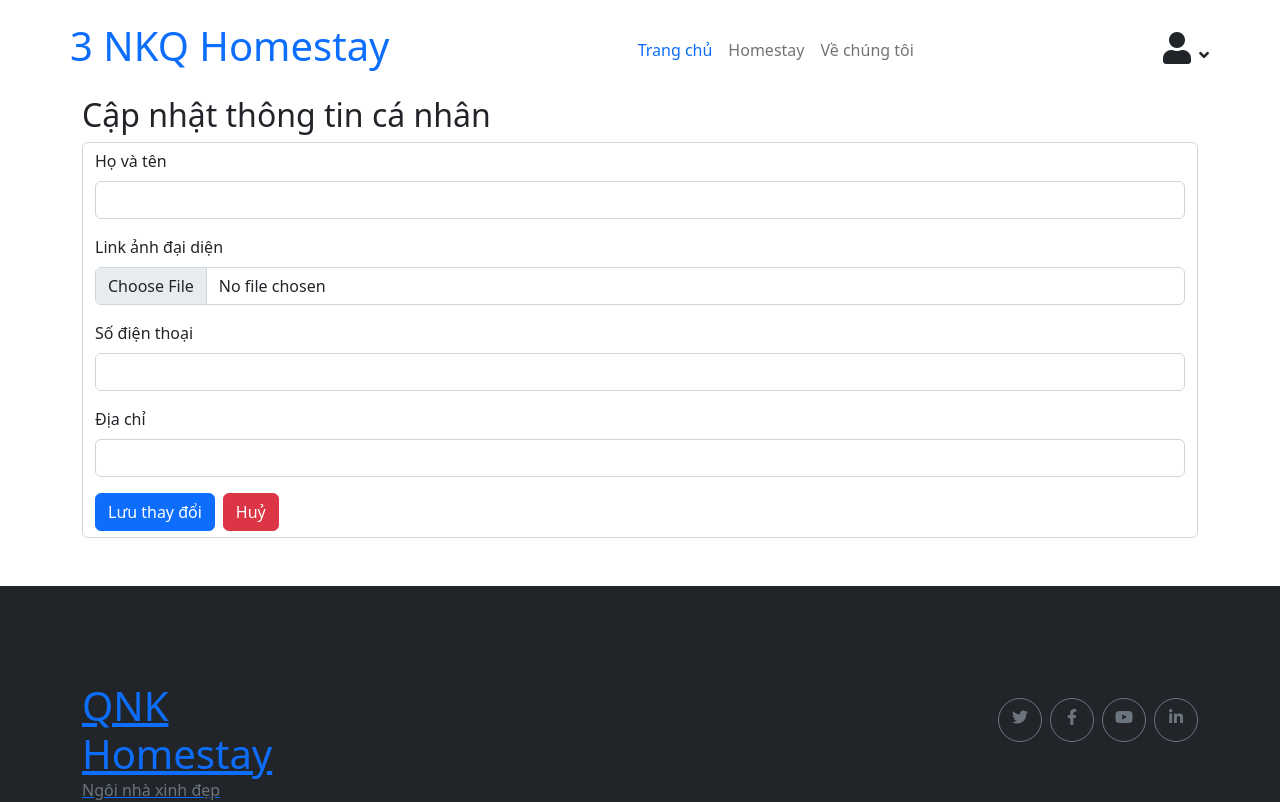
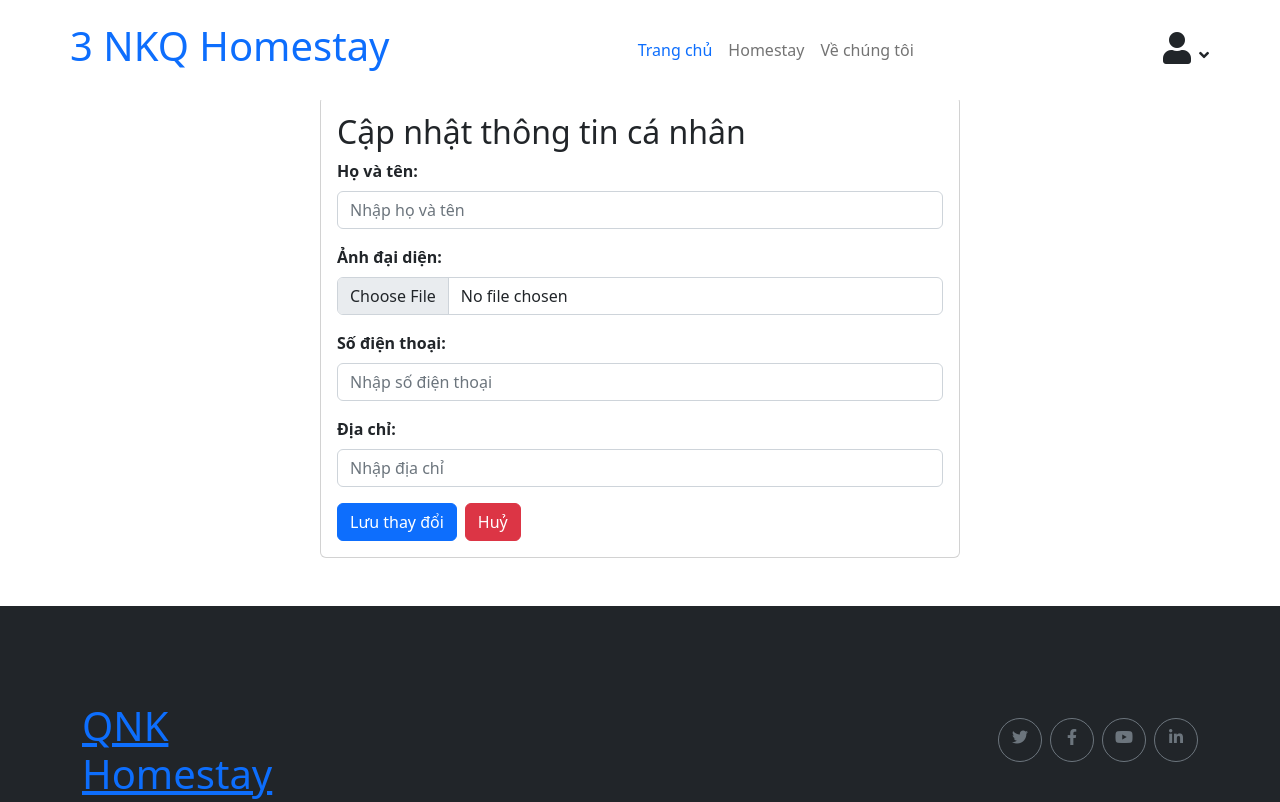
Before and after one commit to Module6-Project-Home/DN-HN-HOME-FE, a React (Create React App) app: page /profile-update in a window 1280 px wide. Shown: the top 802 px of the page. Built offline with nearby package versions, Linux system fonts and the light colour scheme; no server answers.

Commit message:
refactor code

```diff
--- a/src/components/user/UpdateUserProfile.js
+++ b/src/components/user/UpdateUserProfile.js
@@ -1,9 +1,10 @@
-import React, { useState, useEffect } from 'react';
+import React, {useState, useEffect} from 'react';
 import axios from 'axios';
-import { useNavigate } from 'react-router-dom';
-import { toast, ToastContainer } from 'react-toastify';
+import {useNavigate} from 'react-router-dom';
+import {toast, ToastContainer} from 'react-toastify';
 import 'react-toastify/dist/ReactToastify.css'; // Import CSS của react-toastify
 import {uploadImageToFirebase} from "../firebaseUpload";
+import {API_URL} from "../constants/constants";
 
 const UpdateUserProfile = () => {
     const [userProfile, setUserProfile] = useState({
@@ -35,7 +36,7 @@ const UpdateUserProfile = () => {
     }, []);
 
     const handleChange = (e) => {
-        const { name, value } = e.target;
+        const {name, value} = e.target;
         setUserProfile(prevState => ({
             ...prevState,
             [name]: value
@@ -65,7 +66,7 @@ const UpdateUserProfile = () => {
         if (validateForm()) {
             try {
                 console.log(userProfile.avatar);
-                await axios.put('http://localhost:8080/api/users/update-profile', userProfile, {
+                await axios.put(`${API_URL}/api/users/update-profile`, userProfile, {
                     headers: {
                         'Authorization': `Bearer ${localStorage.getItem('jwtToken')}`,
                     },
@@ -102,25 +103,25 @@ const UpdateUserProfile = () => {
                     ...prevState,
                     avatar: avatarUrl  // Cập nhật URL ảnh vào profile
                 }));
-                toast.success('Upload ảnh thành công!', { position: 'top-right' });
+                toast.success('Upload ảnh thành công!', {position: 'top-right'});
             } catch (err) {
-                toast.error('Có lỗi xảy ra khi upload ảnh!', { position: 'top-right' });
+                toast.error('Có lỗi xảy ra khi upload ảnh!', {position: 'top-right'});
                 console.error('Error uploading avatar:', err);
             }
         }
     };
 
     return (
-        <div className="container mt-5 custom-margin ">
-            <br/>
-            <br/>
-            <h2>Cập nhật thông tin cá nhân</h2>
+        <div className="container pt-5 mt-5">
             <ToastContainer/>
             {error.fullName && <p className="text-danger">{error.fullName}</p>}
             {error.phoneNumber && <p className="text-danger">{error.phoneNumber}</p>}
-            <form onSubmit={handleSubmit} className="form-control">
+            <div className="card mx-auto" style={{width: "40rem"}}>
+                <div className="card-body">
+                    <h2>Cập nhật thông tin cá nhân</h2>
+                    <form onSubmit={handleSubmit} className="">
                         <div className="mb-3">
-                    <label htmlFor="fullName" className="form-label">Họ và tên</label>
+                            <label htmlFor="fullName" className="form-label"><strong>Họ và tên:</strong></label>
                             <input
                                 type="text"
                                 className="form-control"
@@ -128,11 +129,12 @@ const UpdateUserProfile = () => {
                                 name="fullName"
                                 value={userProfile.fullName}
                                 onChange={handleChange}
+                                placeholder="Nhập họ và tên"
                                 required
                             />
                         </div>
                         <div className="mb-3">
-                    <label htmlFor="avatar" className="form-label">Link ảnh đại diện</label>
+                            <label htmlFor="avatar" className="form-label"><strong>Ảnh đại diện:</strong></label>
                             <input
                                 type="file"
                                 className="form-control"
@@ -143,7 +145,7 @@ const UpdateUserProfile = () => {
                             />
                         </div>
                         <div className="mb-3">
-                    <label htmlFor="phoneNumber" className="form-label">Số điện thoại</label>
+                            <label htmlFor="phoneNumber" className="form-label"><strong>Số điện thoại:</strong></label>
                             <input
                                 type="text"
                                 className="form-control"
@@ -151,11 +153,12 @@ const UpdateUserProfile = () => {
                                 name="phoneNumber"
                                 value={userProfile.phoneNumber}
                                 onChange={handleChange}
+                                placeholder="Nhập số điện thoại"
                                 required
                             />
                         </div>
                         <div className="mb-3">
-                    <label htmlFor="address" className="form-label">Địa chỉ</label>
+                            <label htmlFor="address" className="form-label"><strong>Địa chỉ:</strong></label>
                             <input
                                 type="text"
                                 className="form-control"
@@ -163,6 +166,7 @@ const UpdateUserProfile = () => {
                                 name="address"
                                 value={userProfile.address}
                                 onChange={handleChange}
+                                placeholder="Nhập địa chỉ"
                                 required
                             />
                         </div>
@@ -170,6 +174,8 @@ const UpdateUserProfile = () => {
                         <button type="button" className="btn btn-danger ms-2" onClick={handleCancel}>Huỷ</button>
                     </form>
                 </div>
+            </div>
+        </div>
     );
 };
 
```
Lines whose indentation alone changed are shown as unchanged.
